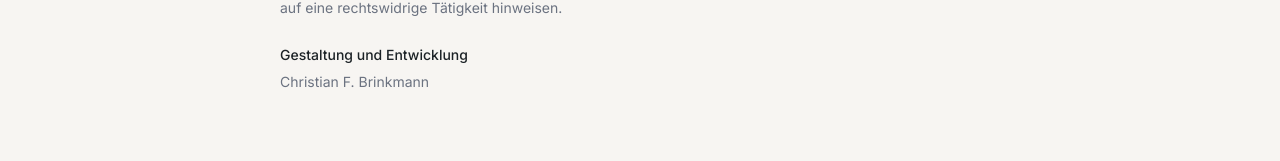
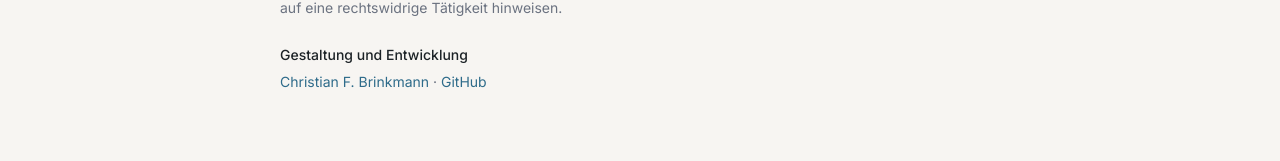
Before and after one commit to chrisb09/github-page.ferienw-am-meer.de, a Next.js app: page /ferienw-preview/impressum in a window 1280 px wide. Shown: the part 494-655 px from the top of the page. Built offline with nearby package versions, Linux system fonts and the light colour scheme; a web font is replaced by a local one.

Commit message:
legal: add links to developer website and github in impressum

```diff
--- a/app/impressum/page.tsx
+++ b/app/impressum/page.tsx
@@ -41,7 +41,25 @@
 
         <div>
           <h2 className="font-medium text-foreground mb-1">Gestaltung und Entwicklung</h2>
-          <p>Christian F. Brinkmann</p>
+          <p>
+            <a
+              href="https://christian-f-brinkmann.de"
+              target="_blank"
+              rel="noopener noreferrer"
+              className="text-primary hover:underline"
+            >
+              Christian F. Brinkmann
+            </a>
+            {" "}&middot;{" "}
+            <a
+              href="https://github.com/chrisb09"
+              target="_blank"
+              rel="noopener noreferrer"
+              className="text-primary hover:underline"
+            >
+              GitHub
+            </a>
+          </p>
         </div>
       </div>
     </section>
```
